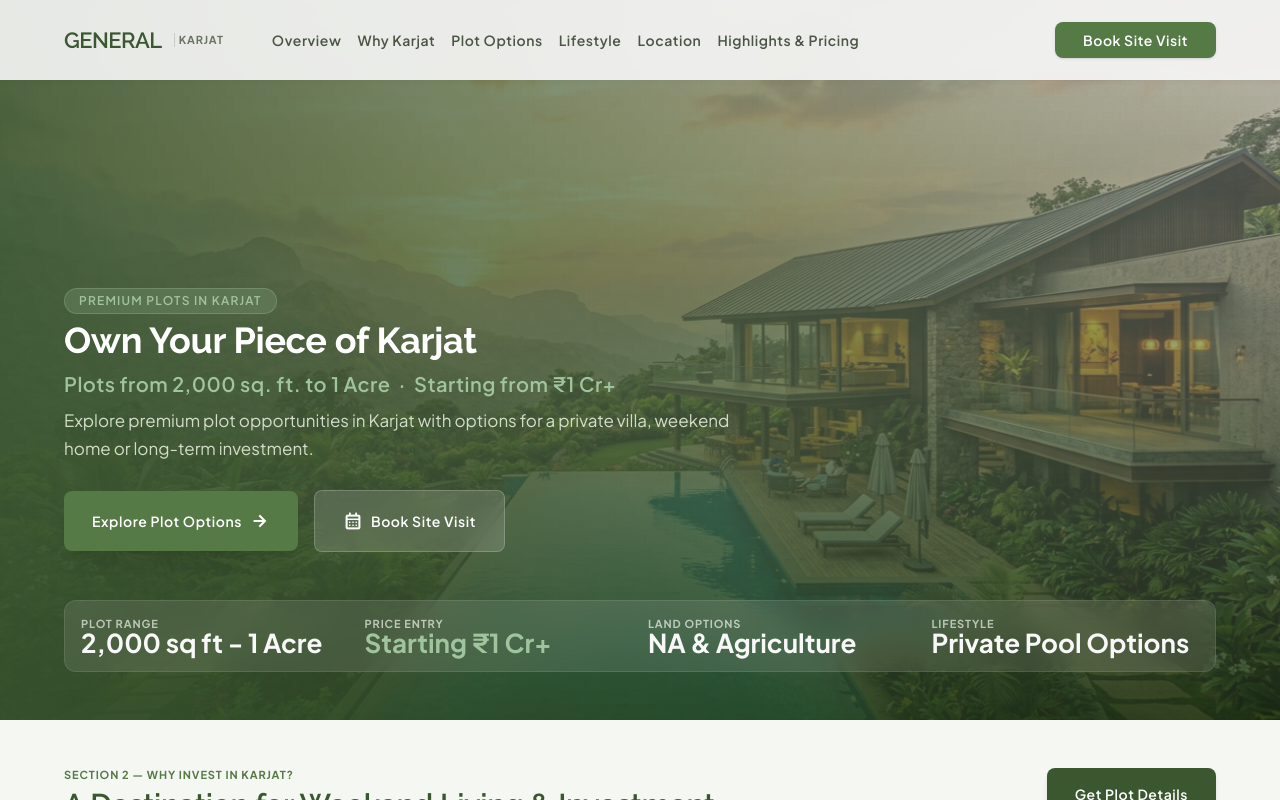
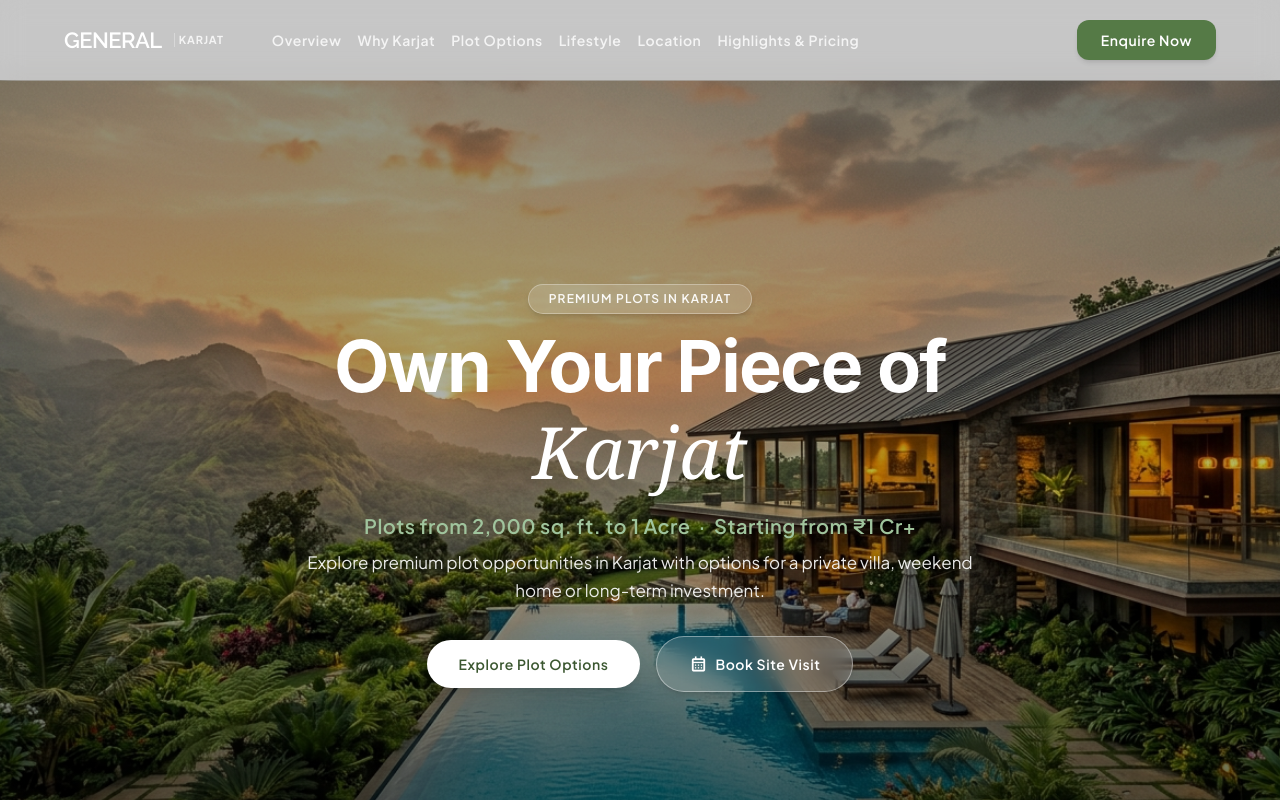
Before and after one commit to WOLFSGIT-24/karajat-plot, a React (Vite) app: page / in a window 1280 px wide. Shown: the top 800 px of the page. Built offline with nearby package versions, Linux system fonts and the light colour scheme; a web font is replaced by a local one.

Commit message:
Redesign Hero section matching Walk in the Clouds layout and typography

```diff
--- a/src/components/Header.jsx
+++ b/src/components/Header.jsx
@@ -13,18 +13,18 @@ export default function Header({ onOpenBookModal }) {
   ];
 
   return (
-    <header className="fixed top-0 w-full z-50 bg-surface/90 backdrop-blur-xl shadow-[0_1px_8px_rgba(0,0,0,0.04)] transition-all">
+    <header className="fixed top-0 w-full z-50 bg-black/20 backdrop-blur-md text-white border-b border-white/10 transition-all">
       <div className="h-20 max-w-[1380px] mx-auto px-margin-mobile lg:px-margin flex items-center justify-between gap-space-md">
         <div className="flex items-center gap-space-xl">
           <a className="flex items-center gap-space-xs sm:gap-space-sm" href="#hero">
-            <span className="font-headline-sm text-headline-sm text-primary tracking-tight font-bold">GENERAL</span>
-            <span className="font-label-sm text-label-sm uppercase tracking-widest text-on-surface-variant/80 pl-space-xs border-l border-on-surface-variant/20 ml-1">Karjat</span>
+            <span className="font-headline-sm text-headline-sm text-white tracking-tight font-bold">GENERAL</span>
+            <span className="font-label-sm text-label-sm uppercase tracking-widest text-white/80 pl-space-xs border-l border-white/30 ml-1">Karjat</span>
           </a>
           <nav className="hidden md:flex items-center gap-space-sm lg:gap-space-md">
             {navLinks.map((link) => (
               <a
                 key={link.label}
-                className="font-label-lg text-label-lg text-on-surface-variant hover:text-primary transition-colors font-medium whitespace-nowrap"
+                className="font-label-lg text-label-lg text-white/80 hover:text-white transition-colors font-medium whitespace-nowrap"
                 href={link.href}
               >
                 {link.label}
@@ -36,15 +36,15 @@ export default function Header({ onOpenBookModal }) {
         <div className="flex items-center gap-space-md">
           <button
             onClick={onOpenBookModal}
-            className="bg-tertiary-container hover:bg-tertiary text-on-tertiary transition-colors font-label-lg text-label-lg px-space-lg py-space-sm rounded-lg shadow-sm font-semibold cursor-pointer whitespace-nowrap"
+            className="bg-[#557A46] hover:bg-[#3e5c32] text-white transition-all font-label-lg text-label-lg px-6 py-2.5 rounded-xl shadow-md font-semibold cursor-pointer whitespace-nowrap"
             type="button"
           >
-            Book Site Visit
+            Enquire Now
           </button>
 
           <button
             onClick={() => setMobileMenuOpen(!mobileMenuOpen)}
-            className="md:hidden p-2 text-primary focus:outline-none"
+            className="md:hidden p-2 text-white focus:outline-none"
             aria-label="Toggle menu"
           >
             <span className="material-symbols-outlined text-headline-sm">
@@ -56,25 +56,25 @@ export default function Header({ onOpenBookModal }) {
 
       {/* Mobile Drawer Navigation */}
       {mobileMenuOpen && (
-        <div className="md:hidden bg-surface-container-lowest border-b border-surface-container-high px-margin-mobile py-4 space-y-3 shadow-lg">
+        <div className="md:hidden bg-primary/95 text-white border-b border-white/10 px-margin-mobile py-4 space-y-3 shadow-xl backdrop-blur-xl">
           <nav className="flex flex-col space-y-2">
             {navLinks.map((link) => (
               <a
                 key={link.label}
                 onClick={() => setMobileMenuOpen(false)}
-                className="font-label-lg text-label-lg text-on-surface-variant hover:text-primary py-1 font-medium"
+                className="font-label-lg text-label-lg text-white/80 hover:text-white py-1 font-medium"
                 href={link.href}
               >
                 {link.label}
               </a>
             ))}
           </nav>
-          <div className="pt-2 border-t border-surface-container-high flex flex-col gap-2">
+          <div className="pt-2 border-t border-white/20 flex flex-col gap-2">
             <button
               onClick={() => { setMobileMenuOpen(false); onOpenBookModal(); }}
-              className="w-full text-center bg-tertiary-container text-on-tertiary py-2.5 rounded-lg font-label-lg font-semibold"
+              className="w-full text-center bg-[#557A46] text-white py-2.5 rounded-xl font-label-lg font-semibold"
             >
-              Book Site Visit
+              Enquire Now
             </button>
           </div>
         </div>
--- a/src/components/Hero.jsx
+++ b/src/components/Hero.jsx
@@ -2,74 +2,70 @@ import React from 'react';
 
 export default function Hero({ onOpenBookModal }) {
   return (
-    <section className="relative w-full min-h-[90vh] -mt-20 pt-20 flex flex-col justify-end text-on-primary overflow-hidden" id="hero">
+    <section className="relative w-full min-h-screen flex flex-col justify-center items-center text-center text-white overflow-hidden pt-20 pb-16" id="hero">
+      {/* Background Image with Ambient Nature Overlay */}
       <div className="absolute inset-0 z-0">
         <img
           alt="Premium Plots in Karjat"
-          className="w-full h-full object-cover scale-105 animate-[pulse_10s_ease-in-out_infinite] duration-1000"
+          className="w-full h-full object-cover scale-105"
           src="/hero.jpg"
         />
-        <div className="absolute inset-0 bg-gradient-to-t from-primary via-primary/50 to-primary/20 mix-blend-multiply"></div>
-        <div className="absolute inset-0 bg-gradient-to-r from-primary/85 via-primary/45 to-transparent"></div>
+        <div className="absolute inset-0 bg-gradient-to-b from-black/40 via-black/25 to-black/60"></div>
+        <div className="absolute inset-0 bg-primary/20 mix-blend-overlay"></div>
       </div>
-      <div className="relative z-10 max-w-[1380px] w-full mx-auto px-margin-mobile lg:px-margin pb-space-xl pt-space-xl flex flex-col justify-end">
 
-        <div className="max-w-4xl space-y-space-sm">
-          <div className="inline-flex items-center gap-2 px-3.5 py-1 rounded-full bg-secondary-fixed/20 text-secondary-fixed border border-secondary-fixed/30 backdrop-blur-md text-xs uppercase tracking-widest font-semibold mb-1">
-            Premium Plots in Karjat
-          </div>
+      {/* Main Content Container (Centered layout matching Walk in the Clouds) */}
+      <div className="relative z-10 max-w-4xl w-full mx-auto px-margin-mobile lg:px-margin flex flex-col items-center justify-center space-y-space-md py-space-xl">
 
-          <h1 className="font-display-lg text-display-lg-mobile lg:text-display-lg text-surface-container-lowest tracking-tight font-display-lg leading-tight">
-            Own Your Piece of Karjat
+        {/* Top Centered Pill Badge */}
+        <div className="inline-flex items-center gap-2 px-5 py-1.5 rounded-full bg-white/15 backdrop-blur-md border border-white/30 text-white/95 text-xs font-semibold uppercase tracking-widest shadow-md">
+          <span>Premium Plots in Karjat</span>
+        </div>
+
+        {/* Main Title: Own Your Piece of Karjat */}
+        <div className="space-y-1 max-w-3xl">
+          <h1 className="text-4xl sm:text-6xl lg:text-7xl font-bold tracking-tight text-white font-sans leading-none">
+            Own Your Piece of
           </h1>
+          <h2 className="text-4xl sm:text-6xl lg:text-7xl font-normal italic font-serif text-surface-container-lowest leading-tight">
+            Karjat
+          </h2>
+        </div>
 
-          <p className="font-title-lg text-title-lg text-secondary-fixed font-semibold tracking-wide">
+        {/* Subtitle & Specs */}
+        <div className="space-y-2 max-w-2xl">
+          <p className="font-title-lg text-title-lg text-secondary-fixed font-bold tracking-wide">
             Plots from 2,000 sq. ft. to 1 Acre &nbsp;·&nbsp; Starting from ₹1 Cr+
           </p>
-
-          <p className="font-body-lg text-body-lg text-surface-container-highest/90 max-w-2xl font-light leading-relaxed">
+          <p className="font-body-lg text-body-lg text-white/90 font-light leading-relaxed">
             Explore premium plot opportunities in Karjat with options for a private villa, weekend home or long-term investment.
           </p>
         </div>
 
-        {/* Action Cluster */}
-        <div className="flex flex-wrap items-center gap-space-md pt-space-lg">
+        {/* Centered Pill Action Buttons */}
+        <div className="flex flex-wrap items-center justify-center gap-4 pt-space-md">
           <a
-            className="inline-flex items-center gap-space-sm bg-tertiary-container hover:bg-tertiary text-on-tertiary font-label-lg text-label-lg px-space-lg py-space-md rounded-lg shadow-xl hover:shadow-2xl transition-all duration-300 cursor-pointer font-semibold"
+            className="inline-flex items-center justify-center bg-white hover:bg-surface-bright text-[#3b5730] font-label-lg text-label-lg px-8 py-3.5 rounded-full shadow-xl hover:shadow-2xl transition-all duration-300 cursor-pointer font-bold"
             href="#plot-options"
           >
             Explore Plot Options
-            <span className="material-symbols-outlined text-title-lg">arrow_forward</span>
           </a>
           <button
             onClick={onOpenBookModal}
-            className="inline-flex items-center gap-space-sm bg-surface-container-lowest/15 hover:bg-surface-container-lowest/25 text-surface-container-lowest backdrop-blur-md font-label-lg text-label-lg px-space-lg py-space-md rounded-lg transition-all duration-300 border border-white/20 cursor-pointer"
+            className="inline-flex items-center justify-center gap-2 bg-white/15 hover:bg-white/25 border border-white/40 text-white backdrop-blur-md font-label-lg text-label-lg px-8 py-3.5 rounded-full transition-all duration-300 shadow-md cursor-pointer font-semibold"
             type="button"
           >
-            <span className="material-symbols-outlined text-title-lg">calendar_month</span>
+            <span className="material-symbols-outlined text-title-md">calendar_month</span>
             Book Site Visit
           </button>
         </div>
 
-        {/* Minimal Quick Stats Rail */}
-        <div className="mt-space-xl pt-space-md grid grid-cols-2 md:grid-cols-4 gap-space-md bg-surface-container-lowest/10 backdrop-blur-md rounded-xl p-space-md border border-white/10">
-          <div className="flex flex-col">
-            <span className="font-label-sm text-label-sm uppercase tracking-wider text-surface-variant/70">Plot Range</span>
-            <span className="font-title-lg font-bold text-[22px] lg:text-[26px] text-surface-bright font-sans">2,000 sq ft - 1 Acre</span>
-          </div>
-          <div className="flex flex-col">
-            <span className="font-label-sm text-label-sm uppercase tracking-wider text-surface-variant/70">Price Entry</span>
-            <span className="font-title-lg font-bold text-[22px] lg:text-[26px] text-secondary-fixed font-sans">Starting ₹1 Cr+</span>
-          </div>
-          <div className="flex flex-col">
-            <span className="font-label-sm text-label-sm uppercase tracking-wider text-surface-variant/70">Land Options</span>
-            <span className="font-title-lg font-bold text-[22px] lg:text-[26px] text-surface-bright font-sans">NA & Agriculture</span>
-          </div>
-          <div className="flex flex-col">
-            <span className="font-label-sm text-label-sm uppercase tracking-wider text-surface-variant/70">Lifestyle</span>
-            <span className="font-title-lg font-bold text-[22px] lg:text-[26px] text-surface-bright font-sans">Private Pool Options</span>
-          </div>
-        </div>
+      </div>
+
+      {/* Bottom Scroll Indicator */}
+      <div className="absolute bottom-6 left-1/2 -translate-x-1/2 z-10 text-center text-white/70 space-y-1.5 pointer-events-none">
+        <span className="font-label-sm text-[11px] uppercase tracking-widest block font-medium">Scroll to Explore</span>
+        <div className="w-px h-6 bg-white/50 mx-auto animate-pulse"></div>
       </div>
     </section>
   );
```
